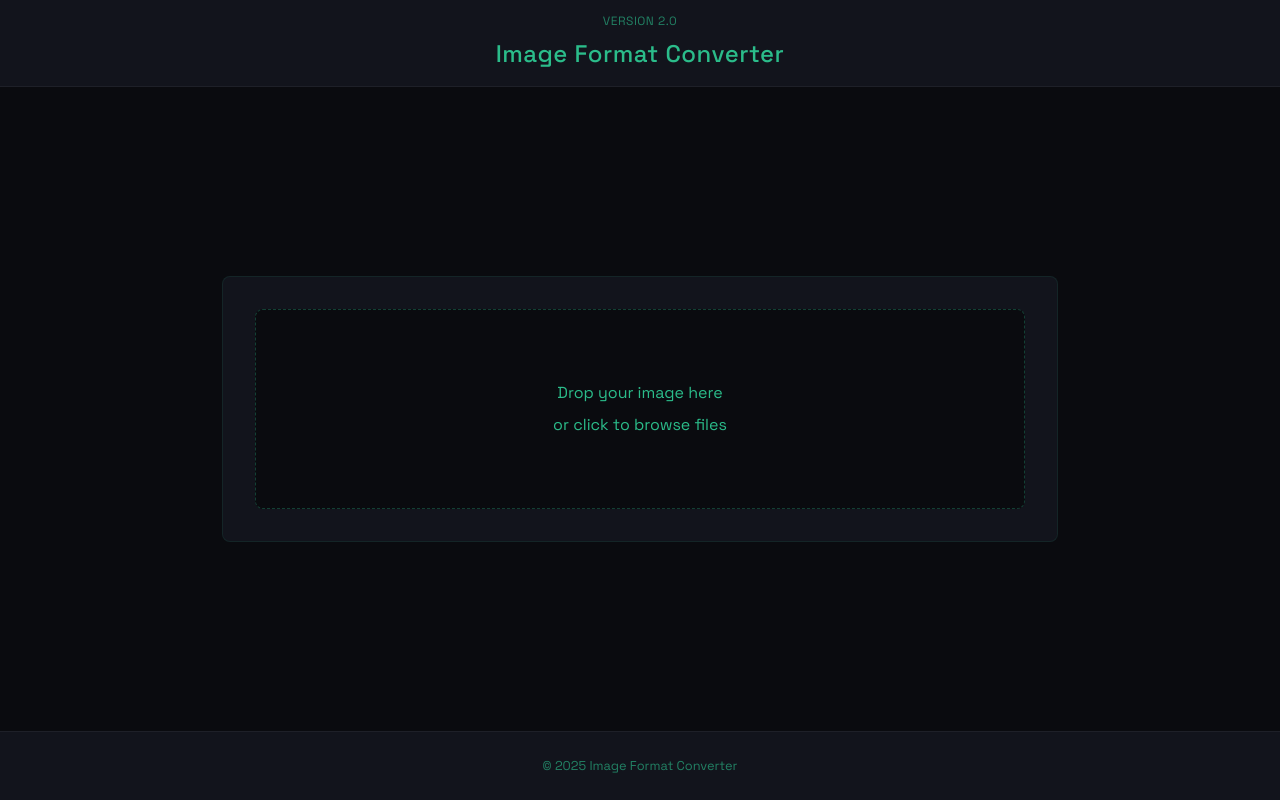
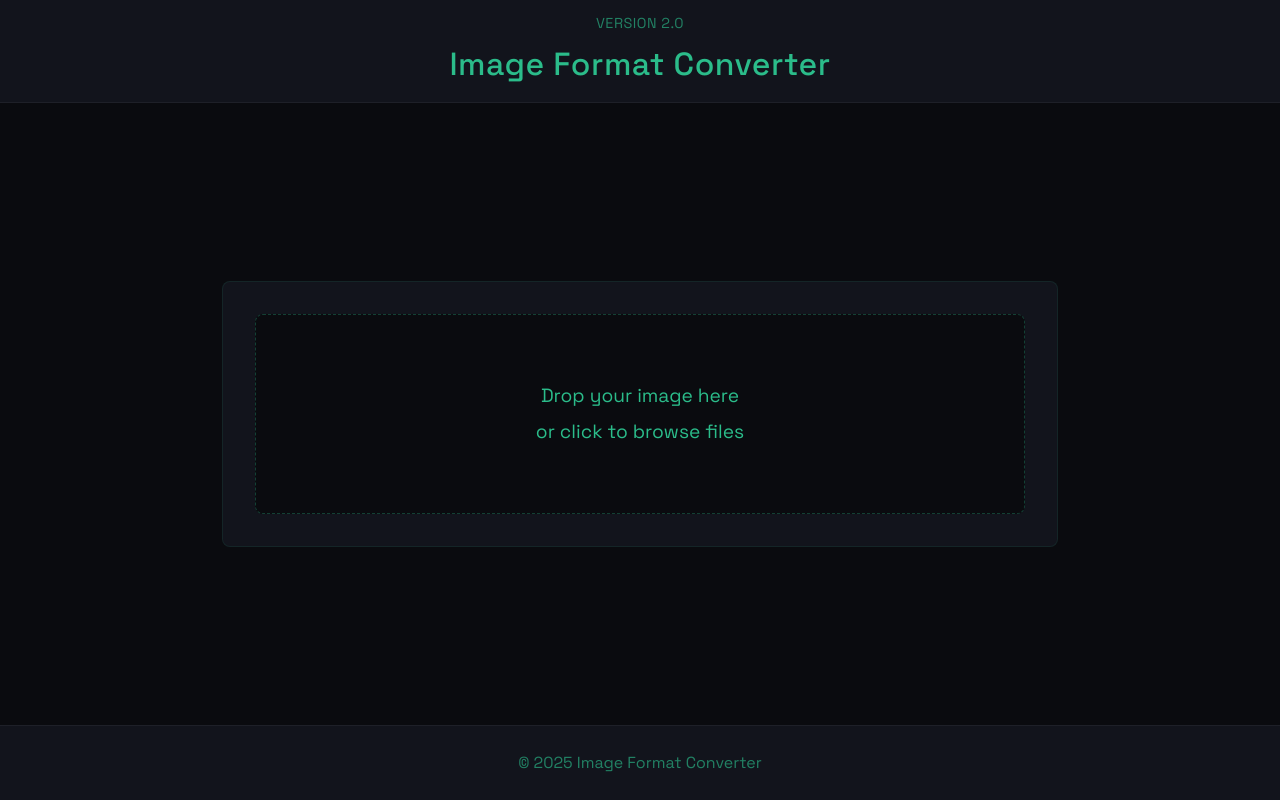
Before and after one commit to HASH1MX/CursorConverter, a website: page index.html in a window 1280 px wide. Drawn offline with Linux system fonts and the light colour scheme.

Commit message:
Update typography in index.html for improved readability and visual hierarchy. Increased font sizes for version tags, headings, drop zone text, and buttons to enhance user experience.

```diff
--- a/index.html
+++ b/index.html
@@ -50,13 +50,13 @@
         }
 
         .version-tag {
-            font-size: 0.75rem;
+            font-size: 0.9rem;
             color: var(--text-secondary);
             letter-spacing: 0.5px;
         }
 
         h1 {
-            font-size: 1.5rem;
+            font-size: 2rem;
             font-weight: 500;
             color: var(--text-primary);
             letter-spacing: 0.5px;
@@ -110,6 +110,7 @@
         .drop-zone p {
             margin: 0;
             line-height: 1.5;
+            font-size: 1.2rem;
         }
 
         .drop-zone:hover {
@@ -157,7 +158,7 @@
             color: var(--text-primary);
             cursor: pointer;
             transition: var(--transition);
-            font-size: 0.9rem;
+            font-size: 1.1rem;
             font-weight: 500;
             min-width: 140px;
             border: 1px solid rgba(43, 188, 138, 0.2);
@@ -178,7 +179,7 @@
             margin-top: 1rem;
             text-align: center;
             color: var(--text-secondary);
-            font-size: 0.9rem;
+            font-size: 1.1rem;
             min-height: 20px;
         }
 
@@ -195,7 +196,7 @@
             padding: 1.5rem;
             margin-top: auto;
             color: var(--text-secondary);
-            font-size: 0.8rem;
+            font-size: 1rem;
             background: var(--bg-secondary);
             border-top: 1px solid rgba(255, 255, 255, 0.05);
         }
```
